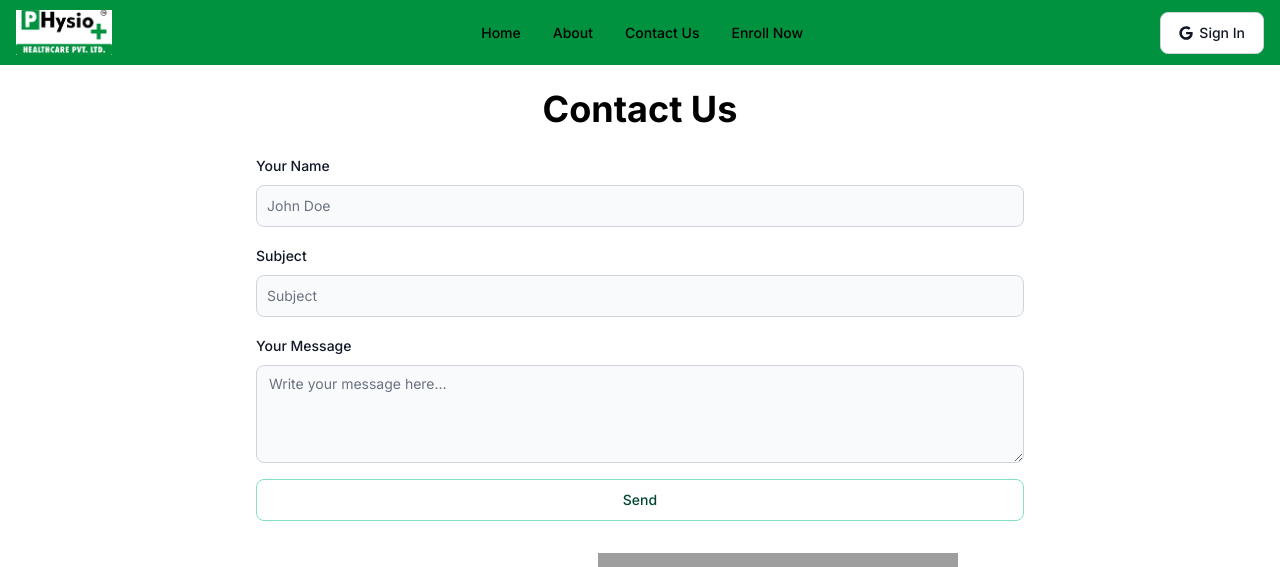
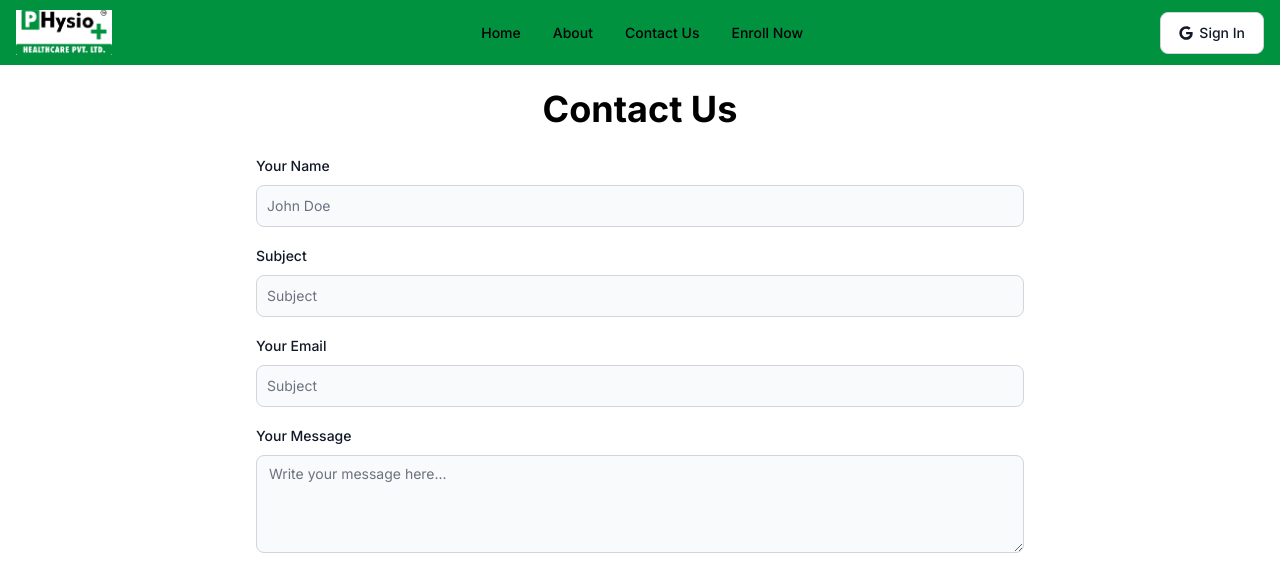
Before and after one commit to Abhi-Ajmera/physio, a Next.js app: page /contact-us in a window 1280 px wide. Shown: the top 567 px of the page. Built offline with nearby package versions, Linux system fonts and the light colour scheme; no server answers; grey boxes are pictures that could not be loaded.

Commit message:
contact-us form validation

```diff
--- a/src/app/contact-us/page.jsx
+++ b/src/app/contact-us/page.jsx
@@ -1,10 +1,38 @@
 "use client";
 import { Button, Label, TextInput, Textarea } from "flowbite-react";
+import { useFormik } from "formik";
+import * as Yup from "yup";
 
-const page = () => {
+const Contact = () => {
+	const contactForm = useFormik({
+		initialValues: {
+			name: "",
+			subject: "",
+			email: "",
+			message: "",
+		},
+		validationSchema: Yup.object({
+			name: Yup.string().min(5, "Write your full name").max(30, "Name should be less than 30").required("Required"),
+			subject: Yup.string()
+				.min(8, "Subject must be 8 characters or less")
+				.max(50, "Name should be less than 50")
+				.required("Required"),
+			email: Yup.string()
+				.email("Invalid email address")
+				.matches(/^[\w-\.]+@([\w-]+\.)+[\w-]{2,4}$/g, "Invalid email address")
+				.required("Required"),
+			message: Yup.string().min(20, "Must be 20 characters or more").required("Required"),
+		}),
+		onSubmit: (value) => {
+			console.log(value);
+		},
+	});
 	return (
 		<div className="min-h-[calc(100vh-230px)] flex flex-col justify-center items-center gap-8 mt-4">
-			<form className="flex w-[60vw] flex-col gap-4">
+			<form
+				className="flex w-[60vw] flex-col gap-4"
+				onSubmit={contactForm.handleSubmit}
+			>
 				<h2 className="text-3xl sm:text-4xl text-center font-bold my-2">Contact Us</h2>
 				<div>
 					<div className="mb-2 block">
@@ -15,10 +43,16 @@ const page = () => {
 					</div>
 					<TextInput
 						id="name"
+						name="name"
 						type="text"
+						onChange={contactForm.handleChange}
+						value={contactForm.values.name}
 						placeholder="John Doe"
 						required
 					/>
+					{contactForm.touched.name && contactForm.errors.name ? (
+						<div className="text-red-600 text-xs pt-2">{contactForm.errors.name}</div>
+					) : null}
 				</div>
 				<div>
 					<div className="mb-2 block">
@@ -29,10 +63,36 @@ const page = () => {
 					</div>
 					<TextInput
 						id="subject"
+						name="subject"
 						type="text"
+						onChange={contactForm.handleChange}
+						value={contactForm.values.subject}
 						placeholder="Subject"
 						required
 					/>
+					{contactForm.touched.subject && contactForm.errors.subject ? (
+						<div className="text-red-600 text-xs pt-2">{contactForm.errors.subject}</div>
+					) : null}
+				</div>
+				<div>
+					<div className="mb-2 block">
+						<Label
+							htmlFor="email"
+							value="Your Email"
+						/>
+					</div>
+					<TextInput
+						id="email"
+						name="email"
+						type="text"
+						onChange={contactForm.handleChange}
+						value={contactForm.values.email}
+						placeholder="Subject"
+						required
+					/>
+					{contactForm.touched.email && contactForm.errors.email ? (
+						<div className="text-red-600 text-xs pt-2">{contactForm.errors.email}</div>
+					) : null}
 				</div>
 				<div>
 					<div className="mb-2 block">
@@ -43,10 +103,16 @@ const page = () => {
 					</div>
 					<Textarea
 						id="message"
+						name="message"
+						onChange={contactForm.handleChange}
+						value={contactForm.values.message}
 						placeholder="Write your message here..."
 						required
 						rows={4}
 					/>
+					{contactForm.touched.message && contactForm.errors.message ? (
+						<div className="text-red-600 text-xs pt-2">{contactForm.errors.message}</div>
+					) : null}
 				</div>
 
 				<Button
@@ -78,4 +144,4 @@ const page = () => {
 		</div>
 	);
 };
-export default page;
+export default Contact;
```
